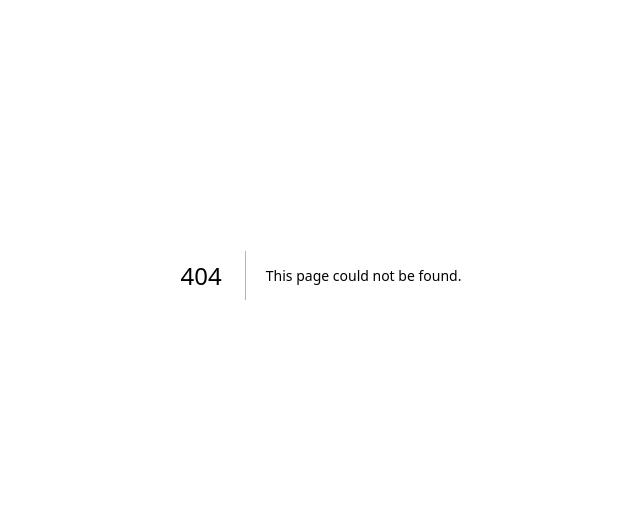
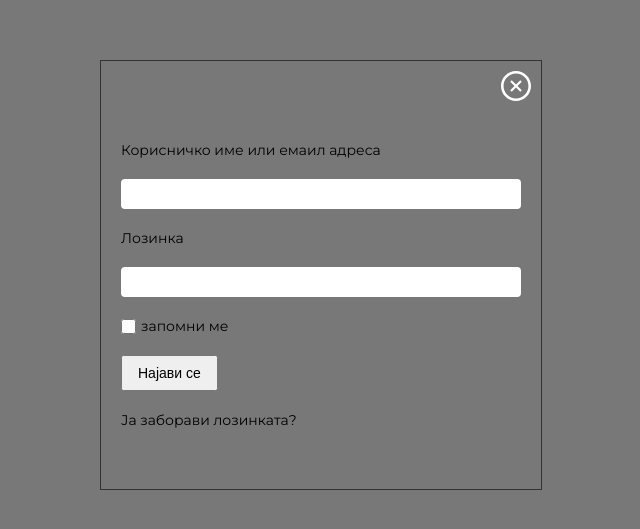
Before and after one commit to michonod/Spalato-Pizza, a Next.js app: page /login in a window 1280 px wide. Before the commit this address had no page. Shown: the part 125-654 px from the top of the page, without its empty margins (319-959 px from the left). Built offline with nearby package versions, Linux system fonts and the light colour scheme.

Commit message:
Changes in store, add login page, add some styles

```diff
--- /dev/null
+++ b/assets/store/pastrmajlijaReducer.ts
@@ -0,0 +1,51 @@
+import { createSlice } from "@reduxjs/toolkit";
+import type { PayloadAction } from "@reduxjs/toolkit";
+
+export interface PastrmajlijaState {
+  value: number;
+  product: string;
+  size: "" | "small" | "large";
+  type: "" | "pork" | "chicken";
+  addon: "" | "egg" | "cheese 50gr" | "cheese 100gr";
+}
+
+const initialState: PastrmajlijaState = {
+  value: 0,
+  product: "",
+  size: "",
+  type: "",
+  addon: "",
+};
+
+export const pastrmajlijaSlice = createSlice({
+  name: "Pastrmajlija",
+  initialState,
+  reducers: {
+    increment: (state) => {
+      state.value += 1;
+    },
+    decrement: (state) => {
+      state.value -= 1;
+    },
+    product: (state, action: PayloadAction<string>) => {
+      state.product = action.payload;
+    },
+    size: (state, action: PayloadAction<"small" | "large">) => {
+      state.size = action.payload;
+    },
+    type: (state, action: PayloadAction<"pork" | "chicken">) => {
+      state.type = action.payload;
+    },
+    addon: (
+      state,
+      action: PayloadAction<"" | "egg" | "cheese 50gr" | "cheese 100gr">
+    ) => {
+      state.addon = action.payload;
+    },
+  },
+});
+
+export const { increment, decrement, product, size, type, addon } =
+  pastrmajlijaSlice.actions;
+
+export default pastrmajlijaSlice.reducer;
--- a/assets/store/store.ts
+++ b/assets/store/store.ts
@@ -1,9 +1,9 @@
 import { configureStore } from "@reduxjs/toolkit";
-import amountReducer from "./useCart";
+import pastrmajlijaReducer from "./pastrmajlijaReducer";
 
 export const store = configureStore({
   reducer: {
-    amount: amountReducer,
+    pastrmajlija: pastrmajlijaReducer,
   },
 });
 
--- a/assets/store/useCart.ts
+++ /dev/null
@@ -1,26 +0,0 @@
-import { createSlice } from "@reduxjs/toolkit";
-
-export interface CounterState {
-  value: number;
-}
-
-const initialState: CounterState = {
-  value: 0,
-};
-
-export const cartSlice = createSlice({
-  name: "productAmount",
-  initialState,
-  reducers: {
-    increment: (state) => {
-      state.value += 1;
-    },
-    decrement: (state) => {
-      state.value -= 1;
-    },
-  },
-});
-
-export const { increment, decrement } = cartSlice.actions;
-
-export default cartSlice.reducer;
--- /dev/null
+++ b/components/Login/LoginForm.tsx
@@ -0,0 +1,40 @@
+import Link from "next/link";
+import React from "react";
+import {
+  Button,
+  Checkbox,
+  CheckboxContainer,
+  CheckboxLabel,
+  Close,
+  Container,
+  Form,
+  Input,
+  Label,
+  Text,
+} from "./styles";
+
+const LoginForm = () => {
+  return (
+    <Container>
+      <Form>
+        <Link href="/">
+          <Close />
+        </Link>
+        <Label>Корисничко име или емаил адреса</Label>
+        <Input type="text" />
+        <Label>Лозинка</Label>
+        <Input type="password" />
+        <CheckboxContainer>
+          <Checkbox type="checkbox" />
+          <Label>запомни ме</Label>
+        </CheckboxContainer>
+        <Button type="submit">Најави се</Button>
+        <Link href="/new-password">
+          <Text>Ја заборави лозинката?</Text>
+        </Link>
+      </Form>
+    </Container>
+  );
+};
+
+export default LoginForm;
--- /dev/null
+++ b/components/Login/styles.ts
@@ -0,0 +1,68 @@
+import styled from "styled-components";
+import { CloseCircleOutlined } from "@ant-design/icons";
+
+export const Container = styled.div`
+  display: flex;
+  justify-content: center;
+  align-items: center;
+  width: 100%;
+  height: 100vh;
+  background-color: #787878;
+`;
+export const Form = styled.form`
+  display: flex;
+  flex-direction: column;
+  align-items: flex-start;
+  justify-content: center;
+  border: 1px solid #333;
+  padding: 60px 20px;
+  position: relative;
+`;
+export const Input = styled.input`
+  width: 400px;
+  height: 30px;
+  padding: 5px;
+  border-radius: 4px;
+  border: none;
+  outline: none;
+`;
+export const Label = styled.label`
+  margin: 20px 0;
+  font-size: 14px;
+`;
+export const Button = styled.button`
+  padding: 8px 15px;
+  font-size: 14px;
+`;
+
+export const Checkbox = styled.input`
+  width: 15px;
+  height: 15px;
+  margin-right: 5px;
+`;
+export const CheckboxLabel = styled.label``;
+
+export const CheckboxContainer = styled.div`
+  display: flex;
+  justify-content: center;
+  align-items: center;
+`;
+
+export const Text = styled.p`
+  font-size: 14px;
+  margin-top: 20px;
+  &:hover {
+    color: #333373;
+  }
+`;
+
+export const Close = styled(CloseCircleOutlined)`
+  font-size: 30px;
+  color: white;
+  position: absolute;
+  top: 10px;
+  right: 10px;
+  :hover {
+    color: #333333;
+  }
+`;
--- a/components/PastSection/styles.ts
+++ b/components/PastSection/styles.ts
@@ -44,7 +44,7 @@ export const ButtonContainer = styled.div`
 export const ButtonFlex = styled.div`
   margin: 10px 0;
 `;
-export const Button = styled.button`
+export const Button = styled.button<{ active?: boolean }>`
   padding: 8px 17px;
   margin: 5px;
   border-color: transparent;
@@ -52,12 +52,16 @@ export const Button = styled.button`
   font-size: 13px;
   letter-spacing: 0.3px;
   transition: all 0.2s ease;
+  background-color: #737373;
+  color: #f1f1f1;
   &:hover {
     background-color: #333333;
     color: white;
   }
   cursor: pointer;
+  background-color: ${(props) => (props.active ? "#333333" : "#737373")};
 `;
+
 export const Counter = styled.div`
   display: flex;
   justify-content: start;
--- /dev/null
+++ b/pages/login/index.tsx
@@ -0,0 +1,8 @@
+import React from "react";
+import LoginForm from "../../components/Login/LoginForm";
+
+const Login = () => {
+  return <LoginForm />;
+};
+
+export default Login;
```
Also changed, not shown: components/Header/RightHeader/RightHeader.tsx (+11 -5 lines), components/PastSection/Past.tsx (+77 -13 lines), components/Login/types.ts (added).
